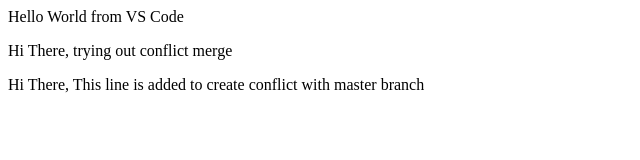
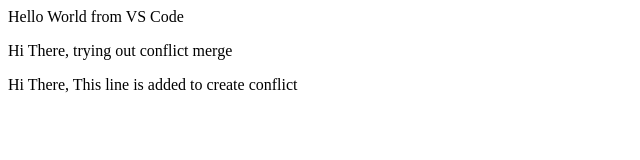
Before and after one commit to A24ul/my_repo_from_vscode, a plain HTML site: page index.html in a window 1280 px wide. Shown: the whole page, without its empty margins (0-640 px from the left). Drawn offline with Linux system fonts and the light colour scheme.

Commit message:
3rd line is changed to create conflict change done in master index

```diff
--- a/index.html
+++ b/index.html
@@ -1,3 +1,3 @@
 <div>Hello World from VS Code</div>
 <p>Hi There, trying out conflict merge</p>
-<p>Hi There, This line is added to create conflict with master branch</p>
+<p>Hi There, This line is added to create conflict</p>
```
